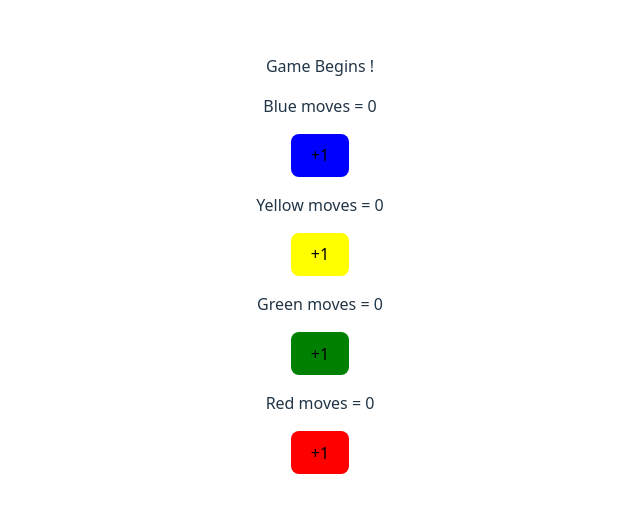
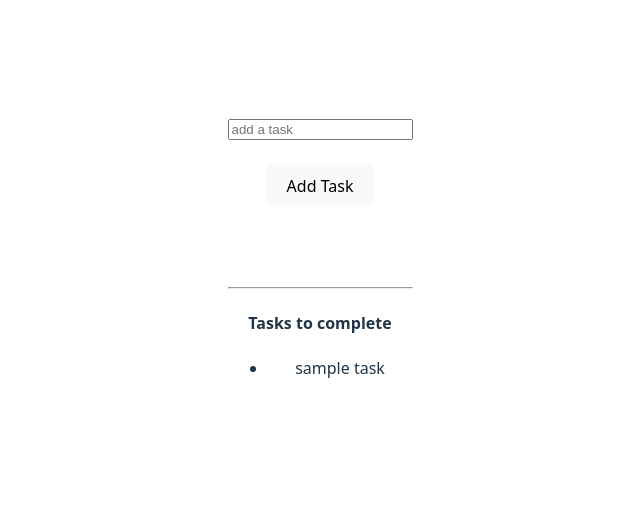
Before and after one commit to Shubhi89/learning_react, a React (Vite) app: page / in a window 1280 px wide. Shown: the part 144-656 px from the top of the page, without its empty margins (320-960 px from the left). Built offline with nearby package versions, Linux system fonts and the light colour scheme.

Commit message:
basic todo list

```diff
--- a/src/App.jsx
+++ b/src/App.jsx
@@ -1,9 +1,9 @@
 import "./App.css";
-import LudoBoard from "./ludoBoard.jsx";
+import TodoList from "./todoList";
 
 function App() {
   return (
-    <LudoBoard/>
+   <TodoList/>
   );
 }
 
--- /dev/null
+++ b/src/todoList.jsx
@@ -0,0 +1,32 @@
+import { useState } from "react";
+
+export default function TodoList() {
+    let [todos, setTodos] = useState(["sample task"]);
+    let [newTodo , SetNewTodo] = useState("");
+
+    let addNewTask = () => {
+        setTodos([...todos , newTodo]);
+    };
+
+    let updateTodoValue = (event) => {
+        SetNewTodo(event.target.value);
+    };
+
+    return(
+        <div>
+            <input type="text" placeholder="add a task" value={newTodo} onChange={updateTodoValue}/>
+            <br /><br />
+            <button onClick={addNewTask}>Add Task</button>
+            <br /><br /><br /><br />
+            <hr />
+            <h4>Tasks to complete</h4>
+            <ul>
+                {
+                    todos.map((todo) => {
+                        return <li>{todo}</li>
+                    })
+                }
+            </ul>
+        </div>
+    );
+}
```
